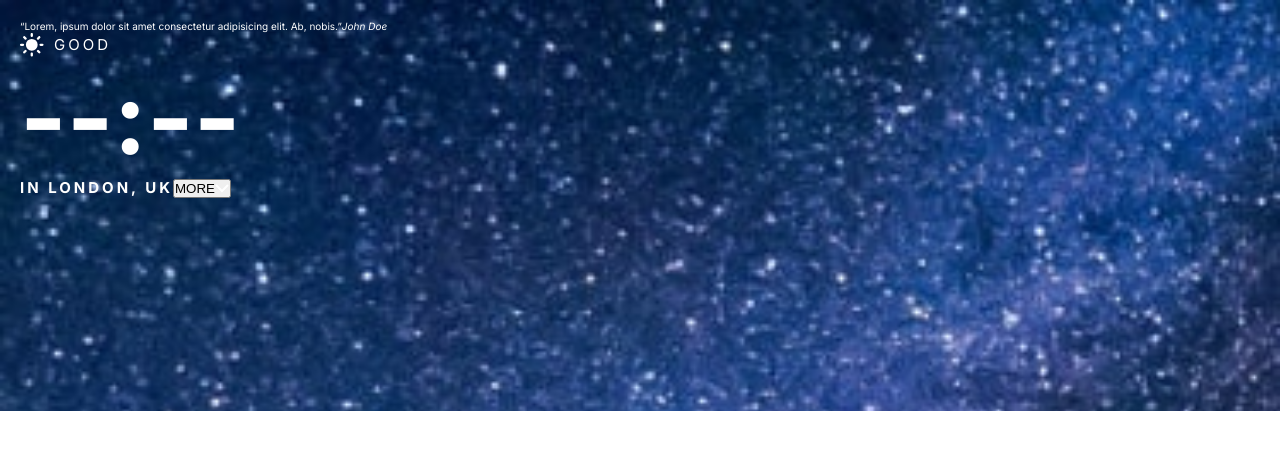
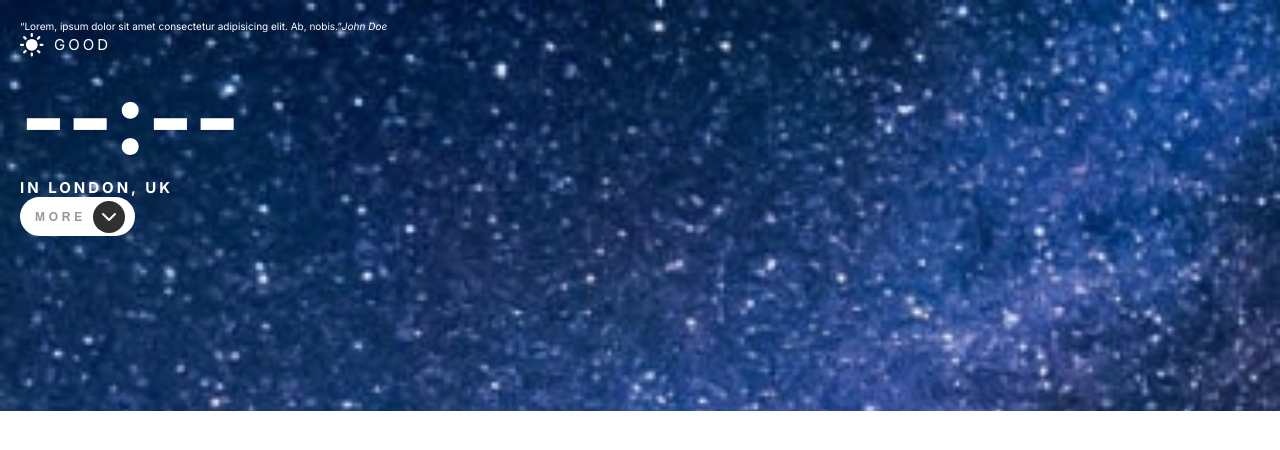
Before and after one commit to raulgaliciab/clock-app, a React (Vite) app: page / in a window 1280 px wide. Shown: the top 450 px of the page. Built offline with nearby package versions, Linux system fonts and the light colour scheme; no server answers.

Commit message:
ButtonExpansion styles

```diff
--- /dev/null
+++ b/src/components/ArrowIcon.tsx
@@ -0,0 +1,27 @@
+type ArrowIconProps = {
+  direction: 'up' | 'down';
+};
+
+export const ArrowIcon = ({ direction }: ArrowIconProps) => {
+  const rotation = direction === 'up' ? 'rotate(0)' : 'rotate(180deg)';
+
+  return (
+    <svg
+      style={{ transform: rotation }}
+      width="24"
+      height="24"
+      viewBox="0 0 24 24"
+      fill="none"
+      xmlns="http://www.w3.org/2000/svg"
+      aria-hidden="true"
+    >
+      <path
+        d="M6 9l6 6 6-6"
+        stroke="white"
+        strokeWidth="2"
+        strokeLinecap="round"
+        strokeLinejoin="round"
+      />
+    </svg>
+  );
+};
--- a/src/components/ButtonExpansion.tsx
+++ b/src/components/ButtonExpansion.tsx
@@ -1,10 +1,18 @@
-import { ButtonExpansionProps } from "../types/ButtonExpansionProps"
+import { ButtonExpansionProps } from '../types/ButtonExpansionProps';
+import { ArrowIcon } from './ArrowIcon';
 
 export const ButtonExpansion = ({ isExpanded, onToggle }: ButtonExpansionProps ) => {
   return (
-    <button onClick={onToggle}>
+    <button
+      className="button-expanded"
+      type="button"
+      onClick={onToggle}
+      aria-expanded={isExpanded}
+    >
       { isExpanded ? 'LESS' : 'MORE'}
-      <img src="/assets/desktop/icon-arrow-down.svg" alt="Expand button" />
+      <span className="icon-wrapper">
+        <ArrowIcon direction={isExpanded ? 'down' : 'up'} />
+      </span>
     </button>
   )
 }
--- /dev/null
+++ b/src/styles/components/button-expansion.scss
@@ -0,0 +1,28 @@
+@use '../abstracts/variables';
+
+.button-expanded {
+  display: flex;
+  width: 11.5rem;
+  height: 3.9rem;
+  padding: 0.5rem 1rem 0.5rem 1.5rem;
+  align-items: center;
+  font-size: 1.2rem;
+  font-weight: bold;
+  letter-spacing: 3.75px;
+  color: rgba(variables.$secondary-black, 0.5);
+  background-color: variables.$primary-white;
+  border: none;
+  border-radius: 999px;
+  outline: none;
+
+  .icon-wrapper {
+    display: flex;
+    width: 3.2rem;
+    height: 3.2rem;
+    margin-left: auto;
+    align-items: center;
+    justify-content: center;
+    background-color: variables.$secondary-black;
+    border-radius: 50%;
+  }
+}
--- a/src/styles/main.scss
+++ b/src/styles/main.scss
@@ -1,6 +1,8 @@
 @use 'abstracts/variables';
 
 @use 'layout/time.scss';
+
+@use 'components/button-expansion.scss';
 
 * {
   box-sizing: border-box;
```
